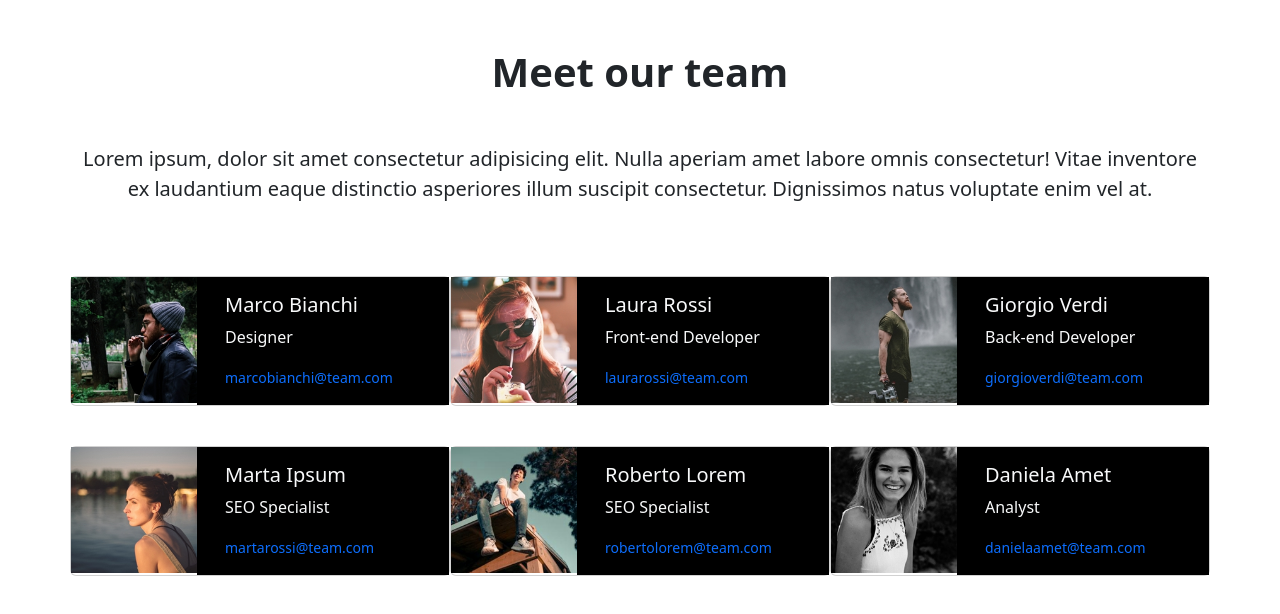
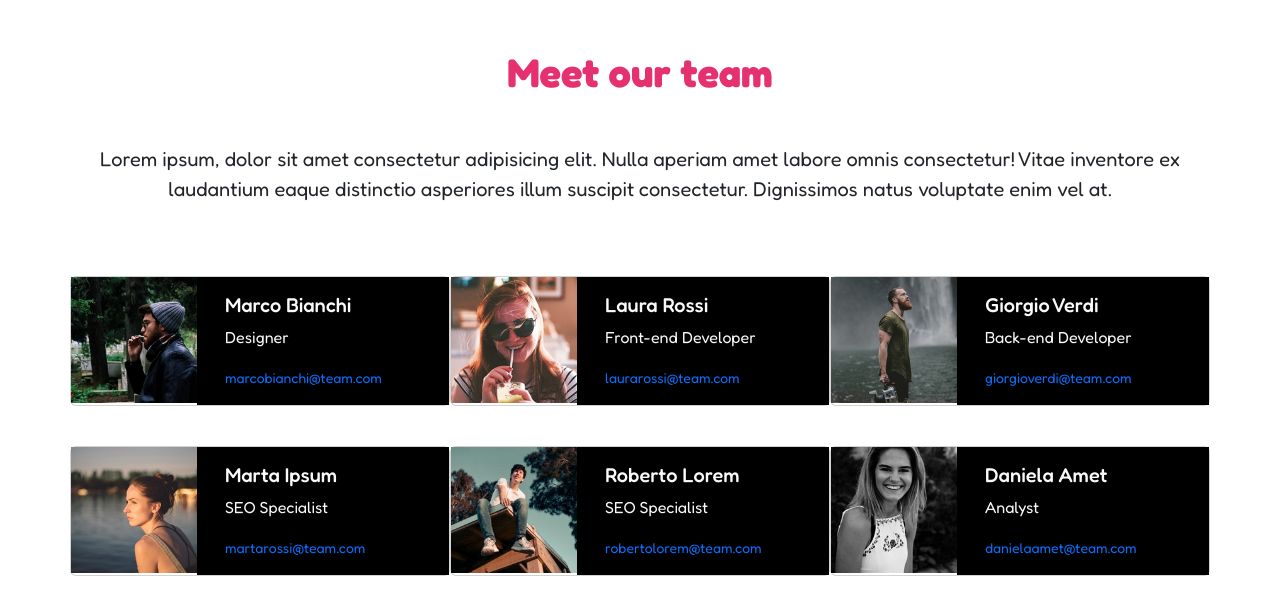
Before and after one commit to RosyPetrella/js-our-team, a plain HTML site: page index.html in a window 1280 px wide. Drawn offline with nearby package versions, Linux system fonts and the light colour scheme.

Commit message:
edit cards

```diff
--- a/index.html
+++ b/index.html
@@ -10,18 +10,21 @@
       integrity="sha384-QWTKZyjpPEjISv5WaRU9OFeRpok6YctnYmDr5pNlyT2bRjXh0JMhjY6hW+ALEwIH"
       crossorigin="anonymous"
     />
-    <link rel="stylesheet" href="style.css" />
+
     <link rel="preconnect" href="https://fonts.googleapis.com" />
     <link rel="preconnect" href="https://fonts.gstatic.com" crossorigin />
     <link
       href="https://fonts.googleapis.com/css2?family=Fredoka:wght@300..700&family=Libre+Baskerville:ital,wght@0,400;0,700;1,400&family=Montserrat:ital,wght@0,100..900;1,100..900&family=Nerko+One&family=Nunito+Sans:ital,opsz,wght@0,6..12,200..1000;1,6..12,200..1000&family=Roboto:ital,wght@0,100..900;1,100..900&display=swap"
       rel="stylesheet"
     />
+    <link rel="stylesheet" href="style.css" />
   </head>
   <body>
-    <div class="container">
+    <div class="container" style="font-family: Fredoka, serif">
       <div>
-        <h1 class="fs-1 mt-5 mb-5 text-center fw-bold">Meet our team</h1>
+        <h1 class="fs-1 mt-5 mb-5 text-center fw-bold" style="color: #e53170">
+          Meet our team
+        </h1>
         <p class="text-center fs-5">
           Lorem ipsum, dolor sit amet consectetur adipisicing elit. Nulla
           aperiam amet labore omnis consectetur! Vitae inventore ex laudantium
--- a/script.js
+++ b/script.js
@@ -51,10 +51,10 @@ function getmemberMarkup(memberObj) {
   console.log(name, role, email, img);
 
   const markup = `
-    <div class="card  mb-3  " style="max-width: 540px;">
+    <div class="card  mb-3" style="max-width: 540px;">
             <div class="row  ">
               <div class="col-md-4 gx-3 p-0">
-                <img src="${img}" class="img-fluid" alt="...">
+                <img src="${img}" class="img-fluid p-0" alt="...">
               </div>
               <div class="col-md-8 bg-black">
                 <div class="card-body pr-0">
```
